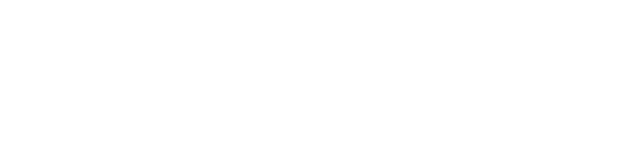
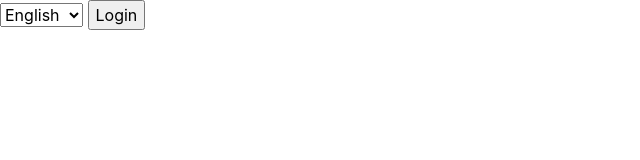
Before and after one commit to kmyles82/Mini-Javascript-Library-Framework, a plain HTML site: page index.html in a window 1280 px wide. Shown: the whole page, without its empty margins (0-640 px from the left). Drawn offline with nearby package versions, Linux system fonts and the light colour scheme.

Commit message:
added html elements to index.html

```diff
--- a/index.html
+++ b/index.html
@@ -7,10 +7,14 @@
 <!--    <link rel="stylesheet" href="styles.css" type="text/css">-->
 </head>
 <body>
-   <div>
-
+   <div id="logindiv">
+       <select id="lang">
+           <option value="en">English</option>
+           <option value="es">Spanish</option>
+       </select>
+       <input type="button" value="Login" id="login">
    </div>
-
+   <h1 id="greeting"></h1>
 
    <script src="https://code.jquery.com/jquery-3.2.1.slim.min.js" ></script>
    <script src="Greetr.js" ></script>
```
